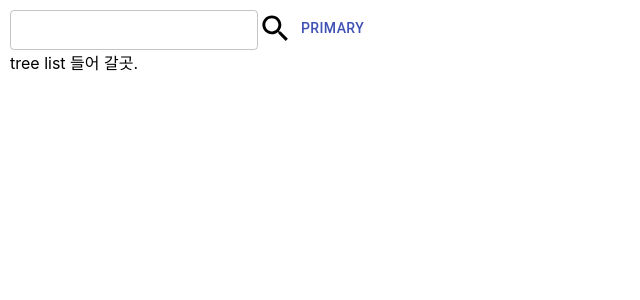
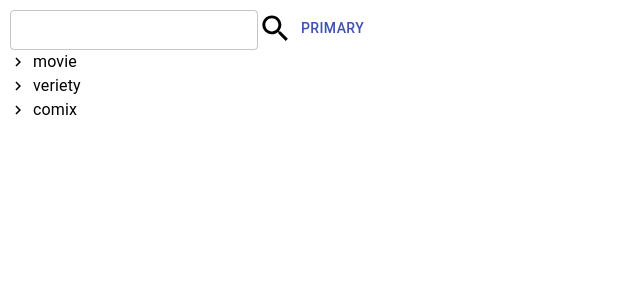
Before and after one commit to dennis-kim/ms-nas-api, a React (Create React App) app in the folder frontend/: page / in a window 1280 px wide. Shown: the top 300 px of the page, without its empty margins (0-640 px from the left). Built offline with nearby package versions, Linux system fonts and the light colour scheme.

Commit message:
CSS)전체목록 트리 트리 컴포넌트 추가

```diff
--- a/frontend/package.json
+++ b/frontend/package.json
@@ -5,6 +5,7 @@
   "dependencies": {
     "@material-ui/core": "^4.11.0",
     "@material-ui/icons": "^4.9.1",
+    "@material-ui/lab": "^4.0.0-alpha.56",
     "@testing-library/jest-dom": "^4.2.4",
     "@testing-library/react": "^9.5.0",
     "@testing-library/user-event": "^7.2.1",
--- /dev/null
+++ b/frontend/src/component/Tree/Tree.jsx
@@ -0,0 +1,103 @@
+import React from 'react';
+import TreeView from '@material-ui/lab/TreeView';
+import ExpandMoreIcon from '@material-ui/icons/ExpandMore';
+import ChevronRightIcon from '@material-ui/icons/ChevronRight';
+import TreeItem from '@material-ui/lab/TreeItem';
+
+export default function Tree() {
+
+    const list = {
+        movie: {
+            name: 'movie',
+            child: [
+                {
+                    name: '2020',
+                    child: [
+                        {
+                            name: '살아있다 _2020'
+                        },
+                        {
+                            name: '닥터 두리틀 _2020'
+                        }
+                    ]
+                },
+                {
+                    name: '[시리즈]마블'
+                }
+            ]
+        },
+        veriety: {
+            name: 'veriety',
+            child: [
+                {
+                    name: '무한도전'
+                },
+                {
+                    name: '런닝맨'
+                }
+            ]
+        },
+        comix: {
+            name: 'comix',
+            child: [
+                {
+                    name: '완',
+                    child: [
+                        {
+                            name: '[~72]나루토'
+                        }
+                    ]
+                },
+                {
+                    name: '미완',
+                    child: [
+                        {
+                            name: '[~89]원피스'
+                        }
+                    ]
+                }
+            ]
+
+        }
+    };
+    let nodeId = 0;
+
+    const createList = (data) => {
+        return (
+            <>
+                <TreeView
+                    defaultCollapseIcon={<ExpandMoreIcon />}
+                    defaultExpandIcon={<ChevronRightIcon />}
+                >
+                    <TreeItem nodeId={nodeId++} label={data.name} >
+                        {
+                            data.child.map((
+                                (item) =>
+                                    <TreeItem nodeId={nodeId++} label={item.name}>
+                                        {
+                                            item.child ?
+                                            item.child.map((
+                                                (item) =>
+                                                    <TreeItem nodeId={nodeId++} label={item.name}>
+                                                    </TreeItem>
+                                            )) : null
+                                        }
+                                    </TreeItem>
+                                )
+                            )
+                        }
+                    </TreeItem>
+                </TreeView>
+            </>
+        )
+    }
+
+    return (
+        <>
+            { createList(list.movie) }
+            { createList(list.veriety) }
+            { createList(list.comix) }
+        </>
+    )
+
+}
--- a/frontend/src/container/TreeListScreen/TreeListScreen.jsx
+++ b/frontend/src/container/TreeListScreen/TreeListScreen.jsx
@@ -1,11 +1,12 @@
 import React from 'react';
-import SearchScreen from '../SearchScreen/SearchScreen'
+import SearchScreen from '../SearchScreen/SearchScreen';
+import Tree from '../../component/Tree/Tree';
 
 export default function TreeListScreen() {
     return (
         <div style={{ padding: '10px' }}>
             <SearchScreen />
-            <div>tree list 들어 갈곳.</div>
+            <Tree />
         </div>
     )
 }
```
Also changed, not shown: 1 other file (tests, documents, lock files or other folders).
